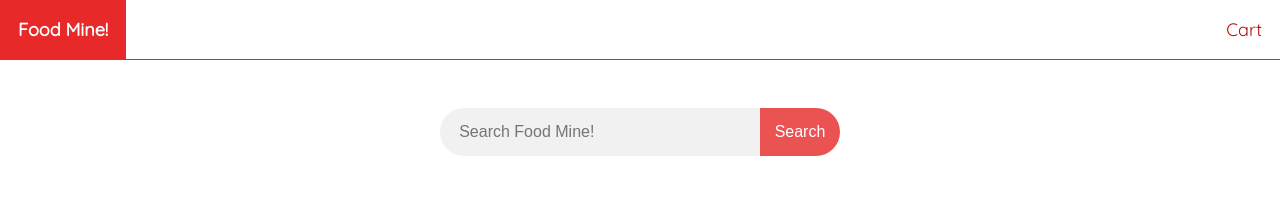
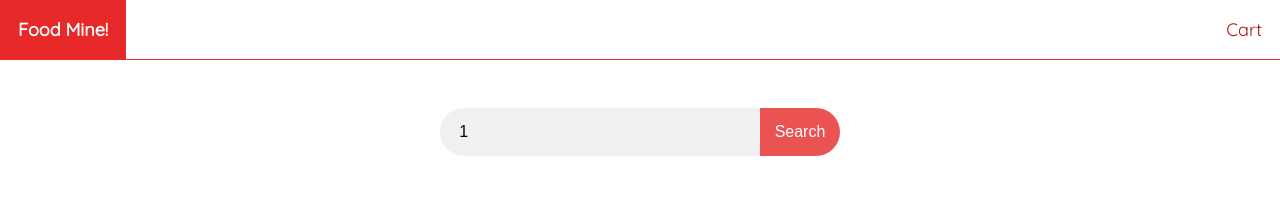
Before and after one commit to Emirkcgl/angular-food-app, an Angular app: page /search/1 in a window 1280 px wide. Shown: the top 206 px of the page. Built offline with nearby package versions, Linux system fonts and the light colour scheme.

Commit message:
Created search function

```diff
--- a/src/app/home/home.component.ts
+++ b/src/app/home/home.component.ts
@@ -11,13 +11,13 @@ import { ActivatedRoute } from '@angular/router';
 export class HomeComponent implements OnInit {
   constructor(
     private foodService: FoodService,
-    private activatedRoute: ActivatedRoute
+    private route: ActivatedRoute
   ) {}
   foods: Food[] = [];
   value!: number;
 
   ngOnInit() {
-    this.activatedRoute.params.subscribe((params) => {
+    this.route.params.subscribe((params) => {
       if (params['searchTerm']) {
         this.foods = this.foodService.getAll().filter((food) => {
           return food.name
@@ -28,7 +28,6 @@ export class HomeComponent implements OnInit {
         this.foods = this.foodService.getAll();
       }
     });
-    console.log(this.foods);
   }
 
   getFullStars(stars: number): number[] {
--- a/src/app/search/search.component.html
+++ b/src/app/search/search.component.html
@@ -1,4 +1,9 @@
 <div>
-  <input type="text" placeholder="Search Food Mine!" [value]="searchTerm" />
-  <button>Search</button>
+  <input
+    type="text"
+    placeholder="Search Food Mine!"
+    [(ngModel)]="searchTerm"
+    (change)="search()"
+  />
+  <button (click)="search()">Search</button>
 </div>
--- a/src/app/search/search.component.ts
+++ b/src/app/search/search.component.ts
@@ -1,4 +1,5 @@
 import { Component, OnInit } from '@angular/core';
+import { ActivatedRoute, Router } from '@angular/router';
 
 @Component({
   selector: 'app-search',
@@ -6,7 +7,21 @@ import { Component, OnInit } from '@angular/core';
   styleUrls: ['./search.component.scss'],
 })
 export class SearchComponent implements OnInit {
-  ngOnInit(): void {}
-  constructor() {}
   searchTerm: string = '';
+  constructor(private route: ActivatedRoute, private router: Router) {}
+  ngOnInit(): void {
+    this.route.params.subscribe((params) => {
+      if (params['searchTerm']) {
+        this.searchTerm = params['searchTerm'];
+      }
+    });
+  }
+
+  search() {
+    if (!this.searchTerm.trim()) {
+      this.router.navigate(['/']);
+    } else {
+      this.router.navigate(['/search/' + this.searchTerm]);
+    }
+  }
 }
```
